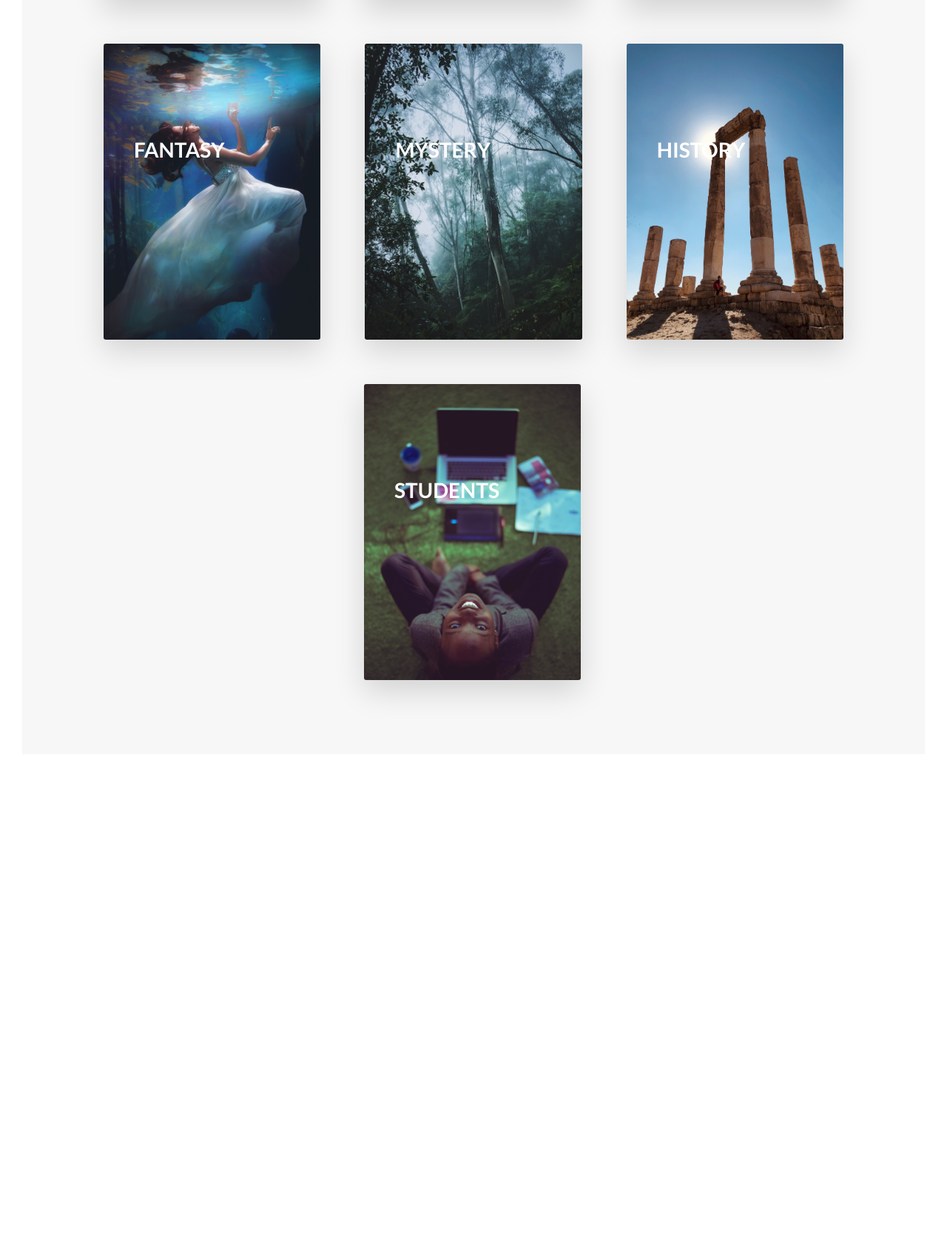
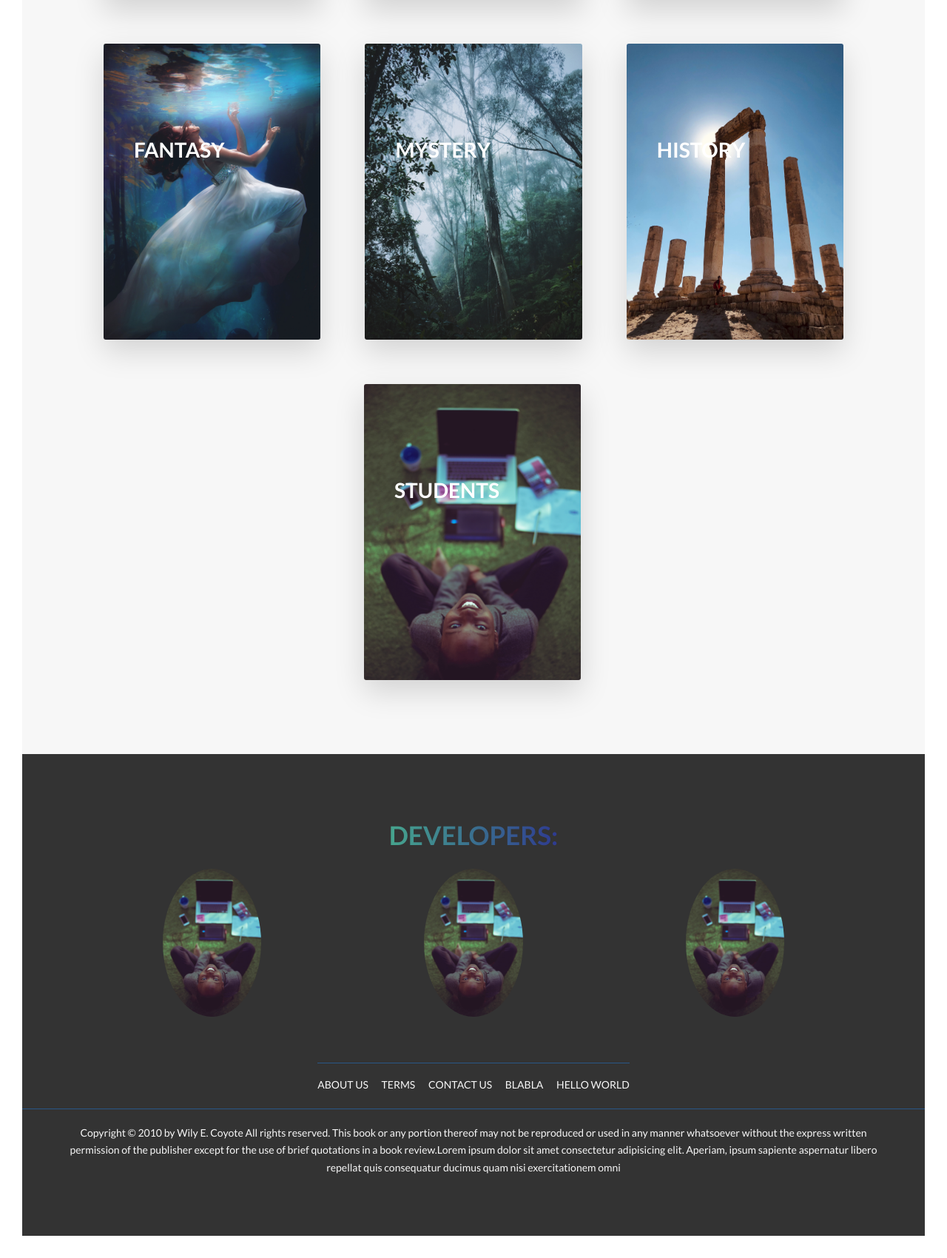
Before and after one commit to sumitgrg-gces/BOOKAHOLIC, a PHP site: page / in a window 1280 px wide. Shown: the part 2509-4209 px from the top of the page at 74% size. Before the commit the page ends 3465 px from the top, so only its background shows below. Run offline with PHP 8.4, Linux system fonts and the light colour scheme; some libraries are stand-ins or nearby versions.

Commit message:
footer added

```diff
--- a/css/style.css
+++ b/css/style.css
@@ -10,7 +10,7 @@ body {
   font-family: "lato",sans-serif;
   font-size: 16px;
   line-height: 1.7;
-  color: #777;
+  color: #333;
   padding: 30px; }
 
 html {
@@ -115,6 +115,41 @@ html {
   .row .col-3-of-4 {
     width: calc(3 * ((100% - 3 * 6rem) / 4) + 2 * 6rem); }
 
+.footer {
+  background-color: #333;
+  padding: 8rem 0;
+  font-size: 1.4rem;
+  color: #f7f7f7; }
+  .footer_navigation {
+    padding-top: 2rem;
+    text-align: center;
+    margin: 0 auto; }
+  .footer_list {
+    border-top: 1px solid #295788;
+    padding-top: 2rem;
+    list-style: none;
+    display: inline; }
+  .footer_item {
+    display: inline-block; }
+    .footer_item:not(:last-child) {
+      margin-right: 1.5rem; }
+  .footer_link:link, .footer_link:visited {
+    color: #f7f7f7;
+    text-decoration: none;
+    text-transform: uppercase;
+    display: inline-block;
+    transition: all 0.2s; }
+  .footer_link:hover, .footer_linkactive {
+    color: rgba(75, 193, 165, 0.8);
+    box-shadow: 0 1rem 2 rem rgba(0, 0, 0, 0.4);
+    transform: rotate(5deg) scale(1.3); }
+  .footer_copyright {
+    text-align: center;
+    padding: 0 50px;
+    border-top: 1px solid #295788;
+    padding-top: 2rem;
+    margin-top: 2rem; }
+
 .section-features {
   position: relative;
   padding: 15rem 0;
@@ -144,7 +179,7 @@ html {
 
 .btn-search {
   background-color: #fff;
-  color: #777; }
+  color: #333; }
 
 .btn::after {
   content: "";
@@ -305,3 +340,15 @@ html {
     transition: all; }
   .features:hover .features_text {
     transform: translateY(-1.5rem); }
+
+.developer {
+  height: 20rem;
+  text-align: center; }
+  .developer_img {
+    height: 100%;
+    border-radius: 50%; }
+  .developer_caption {
+    visibility: hidden; }
+  .developer:hover .developer_caption {
+    visibility: visible;
+    color: rgba(75, 193, 165, 0.8); }
--- a/index.html
+++ b/index.html
@@ -23,10 +23,11 @@
             <span class="heading-primary-main">BOOKAHOLIC</span>
             <span class="heading-primary-secondary">have a libary at home</span>
         </h1>
-        <a class="btn btn-search" href="#">Search Books</a>
+        <a class="btn btn-search" href="#">search books</a>
     </div>
 
 </header>
+<main>
 
 <section class="section-features">
     <div class="bg-video">
@@ -288,6 +289,53 @@
     </div>
 
 </section>
+</main>
+<footer class="footer">
+    <div class="u-center-text u-margin-bottom-small">
+        <h2 class="heading-secondary">DEVELOPERS:</h2>
+    </div>
+<div class="row">
+    <div class="col-1-of-3">
+        <figure class="developer">
+            <img src="img/students.jpg" alt="suman" class="developer_img">
+            <figcaption class="developer_caption">DEVELOPER</figcaption>
+        </figure>
+    </div>
+    <div class="col-1-of-3">
+        <figure class="developer">
+            <img src="img/students.jpg" alt="suman" class="developer_img">
+            <figcaption class="developer_caption">DEVELOPER</figcaption>
+        </figure>
+    </div>
+    <div class="col-1-of-3">
+        <figure class="developer">
+            <img src="img/students.jpg" alt="suman" class="developer_img">
+            <figcaption class="developer_caption">DEVELOPER</figcaption>
+        </figure>
+    </div>
+</div>
+<div class="footer_navigation">
+    <ul class="footer_list">
+        <li class="footer_item"><a class="footer_link" href="#">about us</a></li>
+        <li class="footer_item"><a class="footer_link" href="#">terms</a></li>
+        <li class="footer_item"><a class="footer_link" href="#">contact us</a></li>
+        <li class="footer_item"><a class="footer_link" href="#">blabla</a></li>
+        <li class="footer_item"><a class="footer_link" href="#">hello world</a></li>
+
+
+
+    </ul>
+</div>
+
+<div class="footer_copyright">Copyright © 2010 by Wily E. Coyote
+    All rights reserved. This book or any portion thereof
+    may not be reproduced or used in any manner whatsoever
+    without the express written permission of the publisher
+    except for the use of brief quotations in a book review.Lorem ipsum dolor sit amet consectetur adipisicing elit. Aperiam, ipsum sapiente aspernatur libero repellat quis consequatur
+    ducimus quam nisi exercitationem omni</div>
+
+
+</footer>
 
 
 
--- a/sass/abstracts/_variables.scss
+++ b/sass/abstracts/_variables.scss
@@ -20,3 +20,7 @@ $color-black:#000;
 $grid-width : 100rem;
 $gutter-vertical: 6rem;
 $gutter-horizontal: 6rem;
+
+$color-grey-dark: #333;
+
+$color-line: #295788;
--- /dev/null
+++ b/sass/components/_developers.scss
@@ -0,0 +1,21 @@
+.developer {
+
+        height: 20rem;
+        text-align: center;
+
+
+    &_img {
+        height: 100%;
+        border-radius:  50%;
+    }
+
+    &_caption {
+       visibility: hidden;
+    }
+
+
+&:hover &_caption{
+    visibility: visible;
+    color: $color-primary;
+}
+}
--- a/sass/layout/_footer.scss
+++ b/sass/layout/_footer.scss
@@ -0,0 +1,62 @@
+.footer {
+    background-color: $color-grey-dark;
+    padding: 8rem 0;
+    font-size: 1.4rem;
+    color: $color-grey-light;
+
+    &_navigation {
+
+        padding-top: 2rem;
+        text-align: center;
+        margin: 0 auto;
+
+
+
+    }
+
+    &_list {
+        border-top: 1px solid $color-line;
+        padding-top: 2rem;
+        list-style: none;
+        display: inline;
+    }
+
+    &_item {
+        display: inline-block;
+
+        &:not(:last-child) {
+            margin-right: 1.5rem;
+        }
+    }
+    &_link{
+        &:link,
+        &:visited{
+            color: $color-grey-light;
+            text-decoration: none;
+            text-transform: uppercase;
+            display: inline-block;
+            transition: all 0.2s;
+        }
+
+        &:hover,
+        &active {
+            color: $color-primary;
+            box-shadow: 0 1rem 2 rem rgba($color-black,.4);
+            transform: rotate(5deg) scale(1.3);
+        }
+
+    }
+
+    &_copyright{
+        text-align: center;
+
+        padding: 0 50px;
+        border-top: 1px solid $color-line;
+        padding-top: 2rem;
+        margin-top: 2rem;
+    }
+
+
+
+
+}
--- a/sass/main.scss
+++ b/sass/main.scss
@@ -7,9 +7,11 @@
 @import "base/typography";
 @import "layout/header";
 @import "layout/grid";
+@import "layout/footer";
 @import "pages/home";
 @import "components/buttons";
 @import "components/utilities";
 @import "components/card";
 @import "components/bg-video";
 @import "components/feature";
+@import "components/developers";
```
Also changed, not shown: sass/components/_buttons.scss (line endings or trailing spaces).
